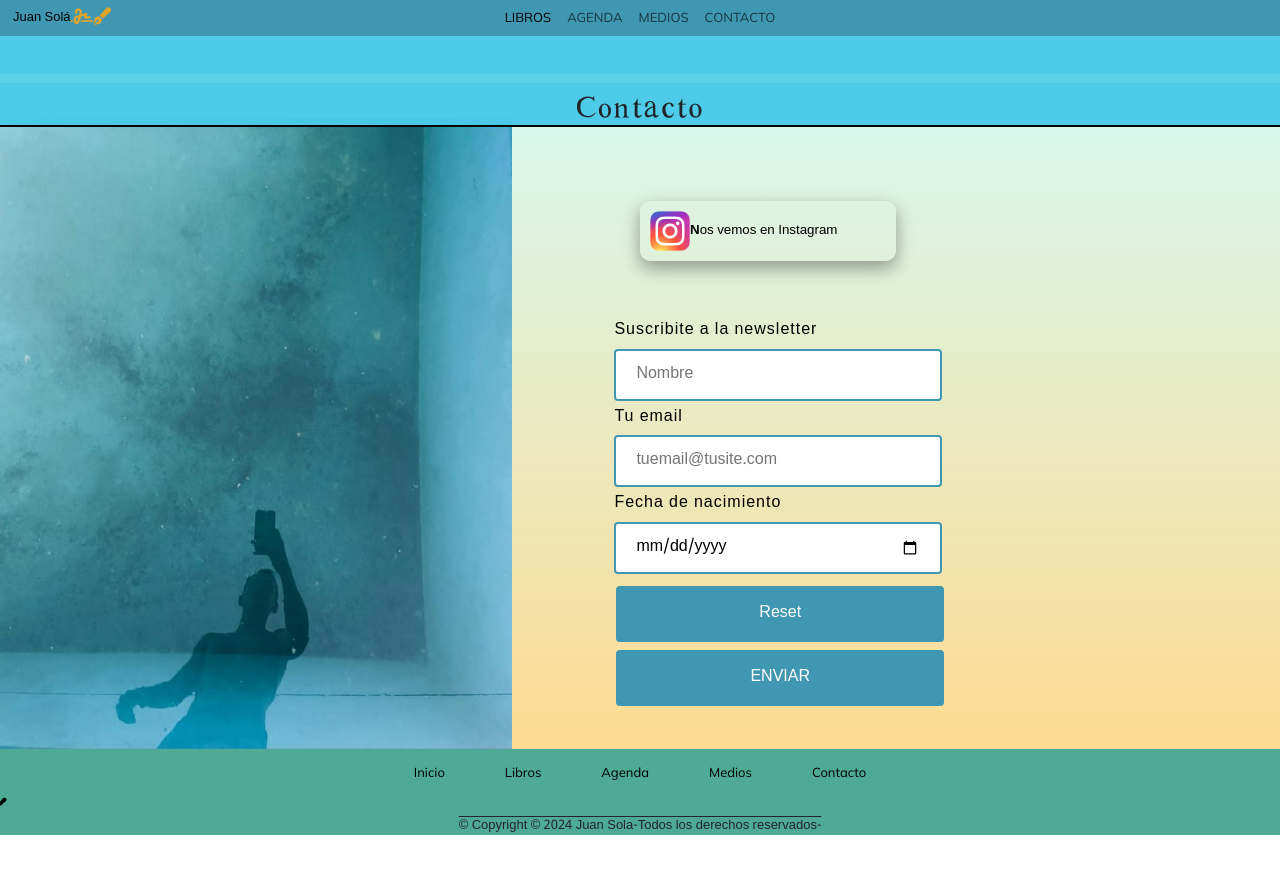
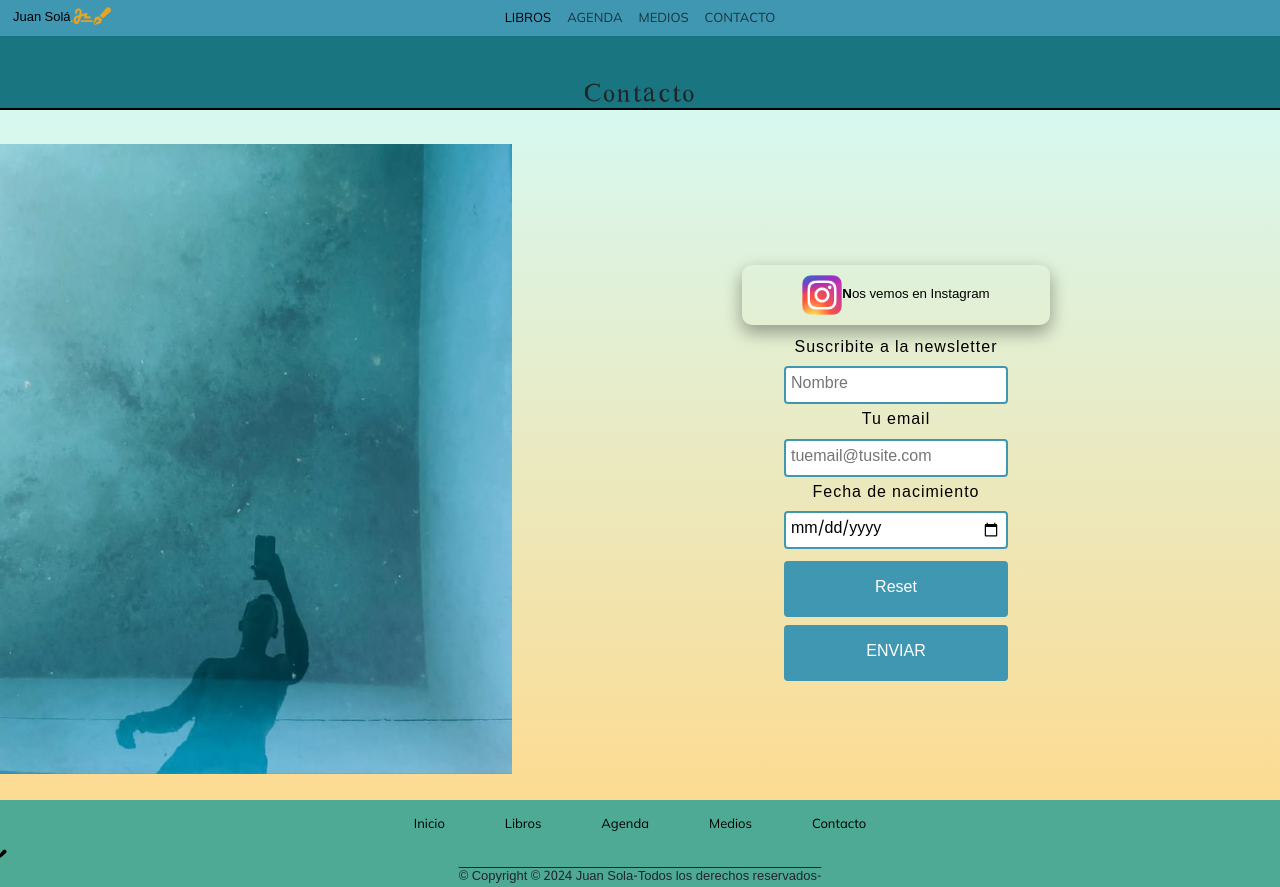
Before and after one commit to MariaLidiaAngelina/JuanSolaescritor, a plain HTML site: page pages/contacto.html in a window 1280 px wide. Before the commit the page ends 835 px from the top, so only its background shows below. Drawn offline with nearby package versions, Linux system fonts and the light colour scheme.

Commit message:
centrado contacto colores header

```diff
--- a/css/style.css
+++ b/css/style.css
@@ -9,7 +9,7 @@
   font-family: handlock;
   text-align: center;
   margin: 0 !important;
-  font-size: 35px;
+  font-size: 30px;
   letter-spacing: 2px;
   border-bottom: black solid 2px;
   text-decoration: none; }
@@ -185,13 +185,12 @@ header {
               background: #4097b2ed; }
   header marquee {
     font-family: handlock;
-    font-size: larger;
+    font-size: 18px;
     font-weight: lighter;
     letter-spacing: 5px;
     color: #fafafa;
     text-transform: uppercase;
-    margin: 0%;
-    padding-bottom: 10px; }
+    margin: 0%; }
 
 footer {
   position: static;
@@ -505,7 +504,7 @@ p {
         font-variant: small-caps; }
 
 .medios {
-  background-color: #4097b2ed; }
+  background-color: #b53e56; }
 
 /* Medios */
 .main-medios {
@@ -579,10 +578,13 @@ p {
   height: 40px; }
 
 .contacto {
-  background-color: #4bcbe8df; }
+  background-color: #197681; }
 
 .main-contacto {
-  display: flex; }
+  display: flex;
+  align-items: center;
+  justify-content: center;
+  min-height: 100vh; }
   .main-contacto .img-contacto {
     margin-top: 118px;
     width: 40%; }
@@ -590,17 +592,16 @@ p {
     margin-top: 150px;
     display: flex;
     flex-direction: column;
-    width: 40%;
+    width: 60%;
     align-items: center; }
     .main-contacto .div-contacto .contact-ig {
       display: flex;
-      height: 10%;
-      width: 50%;
+      width: 40%;
       border-radius: 10px;
       padding: 10px;
       box-shadow: 0 8px 16px 0 rgba(0, 0, 0, 0.2), 0 6px 20px 0 rgba(0, 0, 0, 0.19);
       align-items: center;
-      margin-top: 10%; }
+      justify-content: center; }
       .main-contacto .div-contacto .contact-ig:hover {
         transform: scale(0.95);
         transition: 3s ease-in-out; }
@@ -619,21 +620,25 @@ p {
       display: flex;
       align-items: center;
       justify-content: center;
-      margin-top: 12%;
-      margin-left: 20%; }
+      margin-top: 2%; }
+      .main-contacto .div-contacto .contact-form form {
+        display: flex;
+        align-items: center;
+        flex-direction: column; }
         .main-contacto .div-contacto .contact-form form input {
-        width: 80%;
-        padding: 12px 20px;
+          width: 100%;
+          padding: 5px;
           margin: 8px 0;
           box-sizing: border-box;
           border: 2px solid #4097b2;
           border-radius: 4px; }
-      .main-contacto .div-contacto .contact-form input[type=submit],
-      .main-contacto .div-contacto .contact-form input[type=reset] {
+        .main-contacto .div-contacto .contact-form form input[type=submit],
+        .main-contacto .div-contacto .contact-form form input[type=reset] {
           background-color: #4097b2;
+          width: 100%;
           border: none;
           color: white;
-        padding: 16px 32px;
+          padding: 16px;
           text-decoration: none;
           margin: 4px 2px;
           cursor: pointer; }
@@ -756,9 +761,12 @@ p {
     width: 300px;
     height: 130px;
     flex-direction: column; }
+  .main-contacto {
+    min-height: 100vh; }
     .main-contacto img {
       display: none; }
     .main-contacto .div-contacto {
+      margin-top: 145px;
       width: 100%;
       background-image: url("../resources/juanPiletaCielo.jpeg");
       display: grid;
@@ -772,6 +780,7 @@ p {
         .main-contacto .div-contacto .contact-ig img {
           display: flex; }
       .main-contacto .div-contacto .contact-form {
+        margin-bottom: 5%;
         grid-area: form-news; }
         .main-contacto .div-contacto .contact-form p {
           font-family: "Noto Sans Gurmukhi", sans-serif;
--- a/pages/contacto.html
+++ b/pages/contacto.html
@@ -45,8 +45,9 @@
                 </div>
             </div>
         </nav>
-        <marquee class="contacto" behavior="scroll" direction="left"> sabés cuanto sol te hace falta para marchitarme las flores</marquee>
-        <h1 class="contacto">Contacto</h1>
+        <marquee class="contacto" behavior="scroll" direction="left"> El amor será las flores del patio, pero también la membrana de los
+            techos rotos</marquee>
+      <h1 class="contacto">Contacto</h1>
     </header>
 
     <main class="main-contacto">
--- a/scss/sections/_contacto.scss
+++ b/scss/sections/_contacto.scss
@@ -11,12 +11,14 @@
 }
 
 .contacto {
-    background-color: $lago ;
+    background-color: #197681 ;
 }
 
 .main-contacto {
     display: flex;
-
+    align-items: center;
+    justify-content: center;
+    min-height: 100vh;
     .img-contacto {
 
             margin-top: 118px;
@@ -27,7 +29,7 @@
         margin-top: 150px;
         display: flex;
         flex-direction: column;
-        width: 40%;
+        width: 60%;
         align-items: center;
 
 
@@ -40,6 +42,7 @@
     transform: scale(1.0);
     transition: 3s ease;}
             a {
+
                 font-family: $fuente-sinserifa;
                 color: black;
                 font-size: smaller;
@@ -48,15 +51,15 @@
             }
 
             display: flex;
-            height: 10%;
-            width: 50%;
+
+            width: 40%;
             border-radius: 10px;
             padding: 10px;
             box-shadow: 0 8px 16px 0 rgba(0, 0, 0, 0.2),
             0 6px 20px 0 rgba(0, 0, 0, 0.19);
             align-items: center;
-            margin-top: 10%;
 
+            justify-content: center;
 
             ::first-letter {
                 font-weight: bold;
@@ -69,12 +72,15 @@
             display: flex;
             align-items: center;
             justify-content: center;
-            margin-top: 12%;
-            margin-left: 20%;
+            margin-top: 2%;
 
-            form input {
-                width: 80%;
-                padding: 12px 20px;
+            form{
+                display: flex;
+                align-items: center;
+                flex-direction: column;
+                 input {
+                width: 100%;
+                padding: 5px ;
                 margin: 8px 0;
                 box-sizing: border-box;
                 border: 2px solid #4097b2;
@@ -84,13 +90,14 @@
             input[type=submit],
             input[type=reset] {
                 background-color: #4097b2;
+                width: 100%;
                 border: none;
                 color: white;
-                padding: 16px 32px;
+                padding: 16px ;
                 text-decoration: none;
                 margin: 4px 2px;
                 cursor: pointer;
-            }
+            }}
         }
 
     }
--- a/scss/sections/_header.scss
+++ b/scss/sections/_header.scss
@@ -66,13 +66,13 @@ z-index: 3;
 
     marquee {
         font-family: $fuente-serifada;
-        font-size: larger;
+        font-size: 18px;
         font-weight: lighter;
         letter-spacing: 5px;
         color:#fafafa;
         text-transform: uppercase;
         margin: 0%;
-        padding-bottom: 10px;
+
 
     }
 
--- a/scss/sections/_medios.scss
+++ b/scss/sections/_medios.scss
@@ -1,5 +1,5 @@
 .medios {
-    background-color: $patagonia;
+    background-color: #b53e56;
 
     h1 {
         @extend .titulo-h1
--- a/scss/utilities/_clases-globales.scss
+++ b/scss/utilities/_clases-globales.scss
@@ -2,7 +2,7 @@
     font-family: $fuente-serifada;
     text-align: center;
     margin: 0 !important;
-    font-size: 35px;
+    font-size: 30px;
     letter-spacing: 2px;
     border-bottom: black solid 2px;
     text-decoration: none;
```
Also changed, not shown: pages/medios.html (+6 -5 lines), scss/sections/_responsive.scss (+7 -2 lines). Lines whose indentation alone changed are shown as unchanged.
